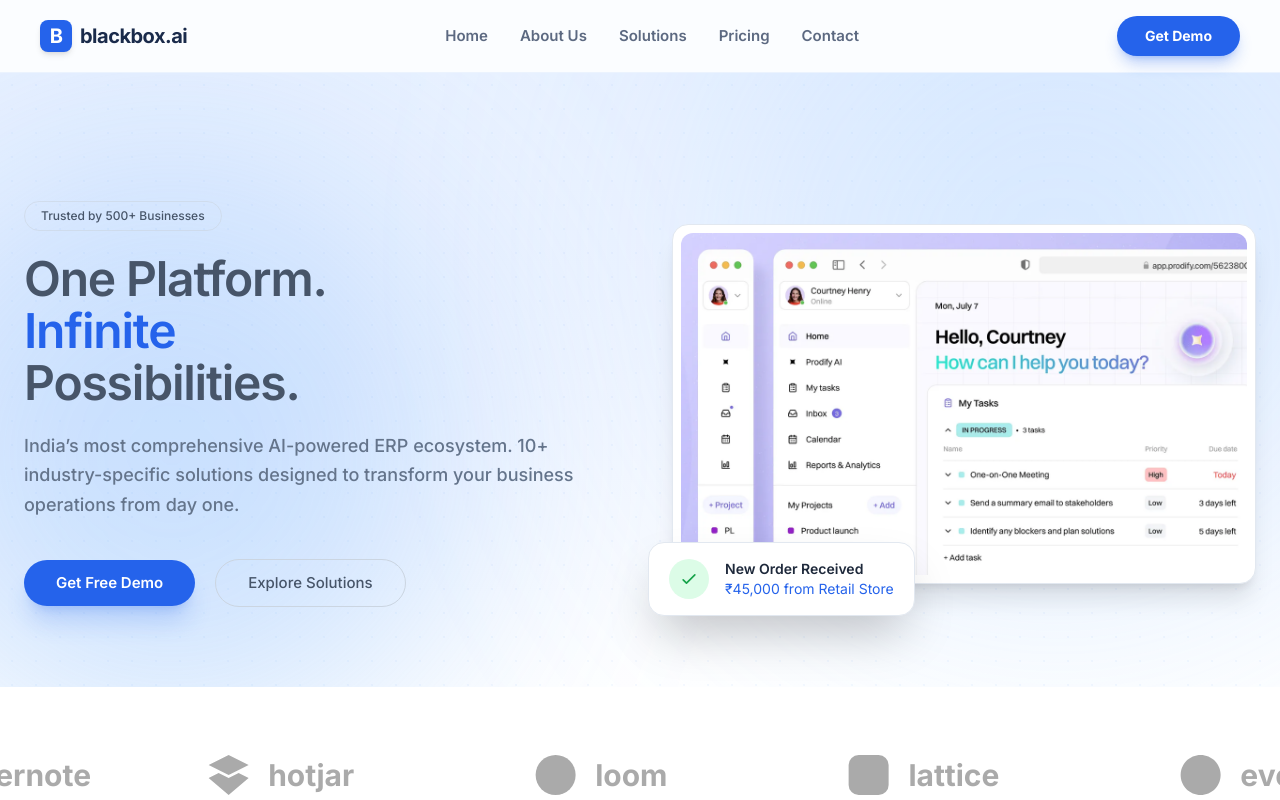
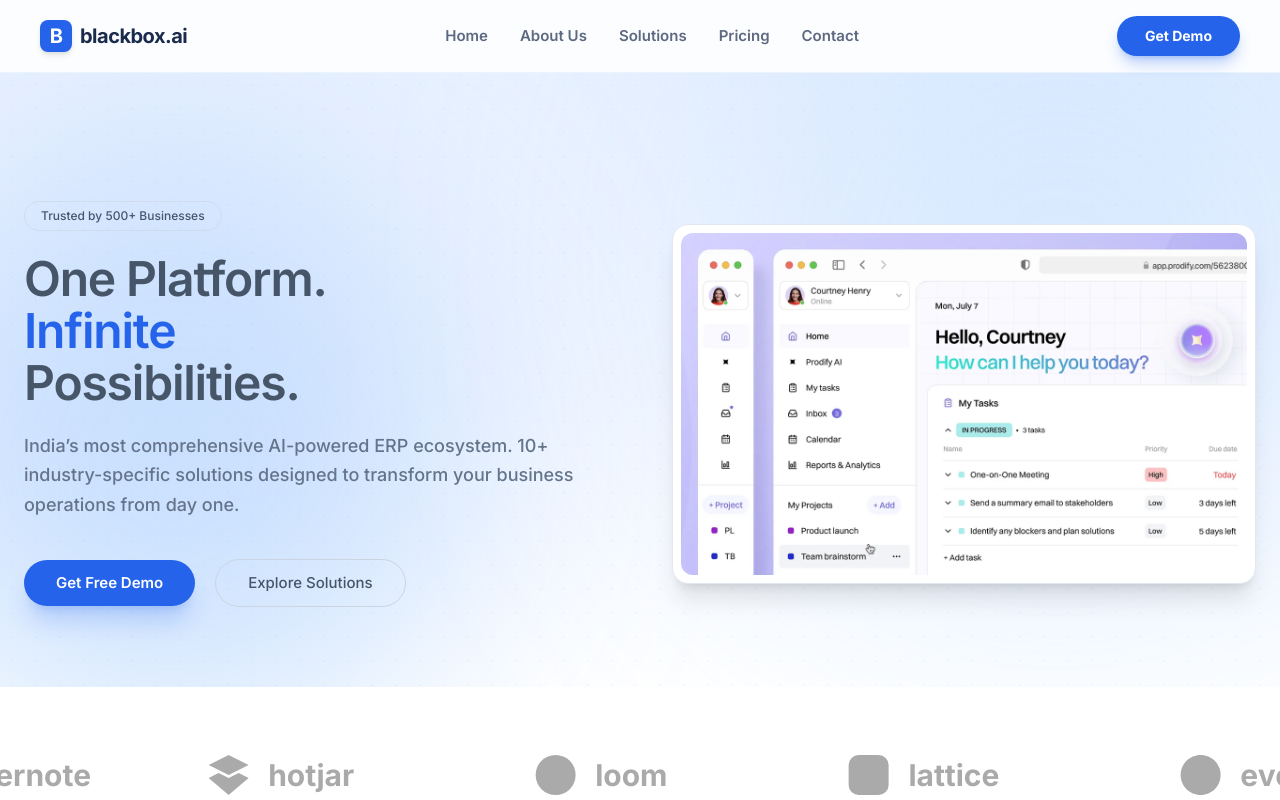
Before and after one commit to creativeluziana/blackbat-website, a React (Vite) app: page / in a window 1280 px wide. Shown: the top 800 px of the page. Built offline with nearby package versions, Linux system fonts and the light colour scheme.

Commit message:
Remove floating order notification from HomeHero

```diff
--- a/src/components/home/HomeHero.tsx
+++ b/src/components/home/HomeHero.tsx
@@ -20,41 +20,6 @@
 
             {/* RIGHT IMAGE — FIRST ON MOBILE */}
             <div className="order-1 lg:order-2 relative flex justify-center lg:justify-end">
-
-              {/* FLOATING NOTIFICATION CARD */}
-              <div className="
-                absolute
-                -bottom-8
-                -left-6
-                z-20
-                flex items-center gap-4
-                rounded-2xl
-                bg-white
-                px-5 py-4
-                shadow-2xl
-                border border-slate-200
-              ">
-                <div className="flex h-10 w-10 items-center justify-center rounded-full bg-green-100">
-                  <svg
-                    className="h-5 w-5 text-green-600"
-                    fill="none"
-                    stroke="currentColor"
-                    strokeWidth="2"
-                    viewBox="0 0 24 24"
-                  >
-                    <path strokeLinecap="round" strokeLinejoin="round" d="M5 13l4 4L19 7" />
-                  </svg>
-                </div>
-
-                <div>
-                  <p className="text-sm font-semibold text-slate-800">
-                    New Order Received
-                  </p>
-                  <p className="text-sm text-blue-600">
-                    ₹45,000 from Retail Store
-                  </p>
-                </div>
-              </div>
 
               {/* IMAGE CARD */}
               <div className="
```
